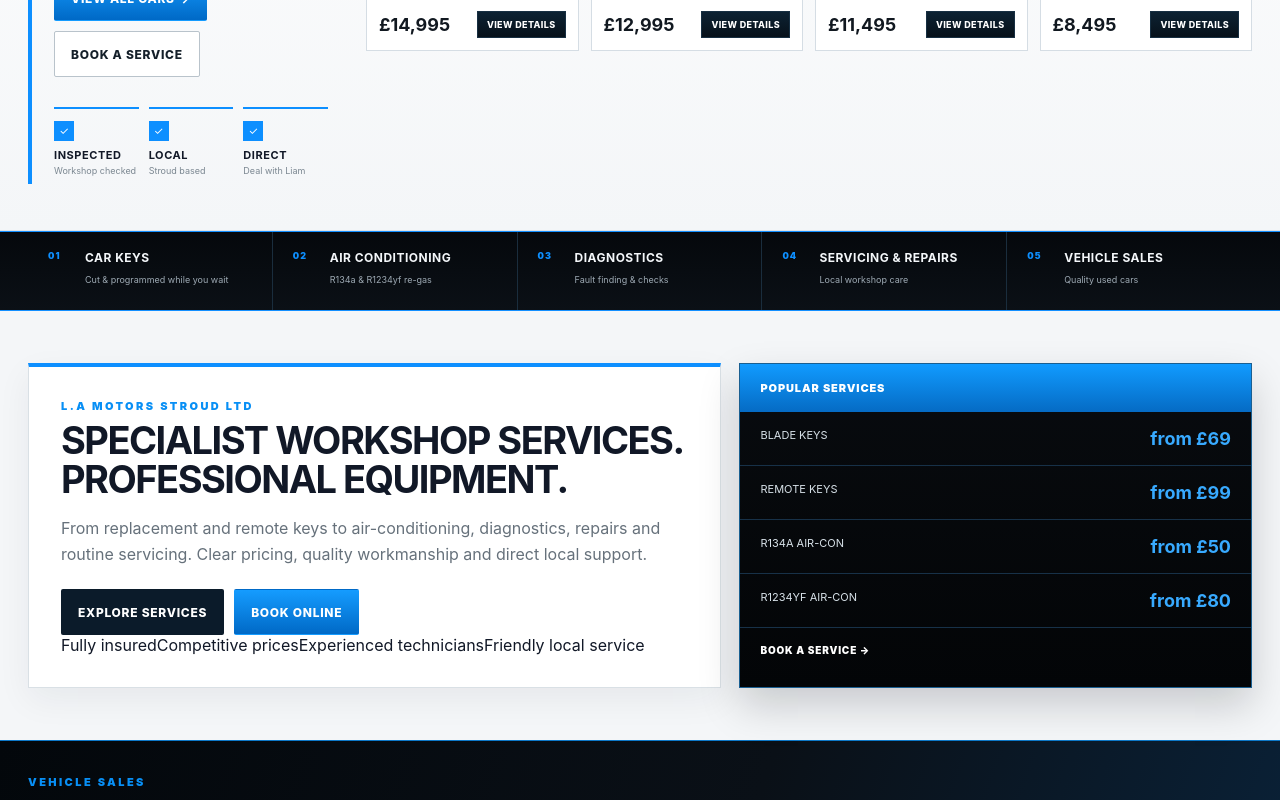
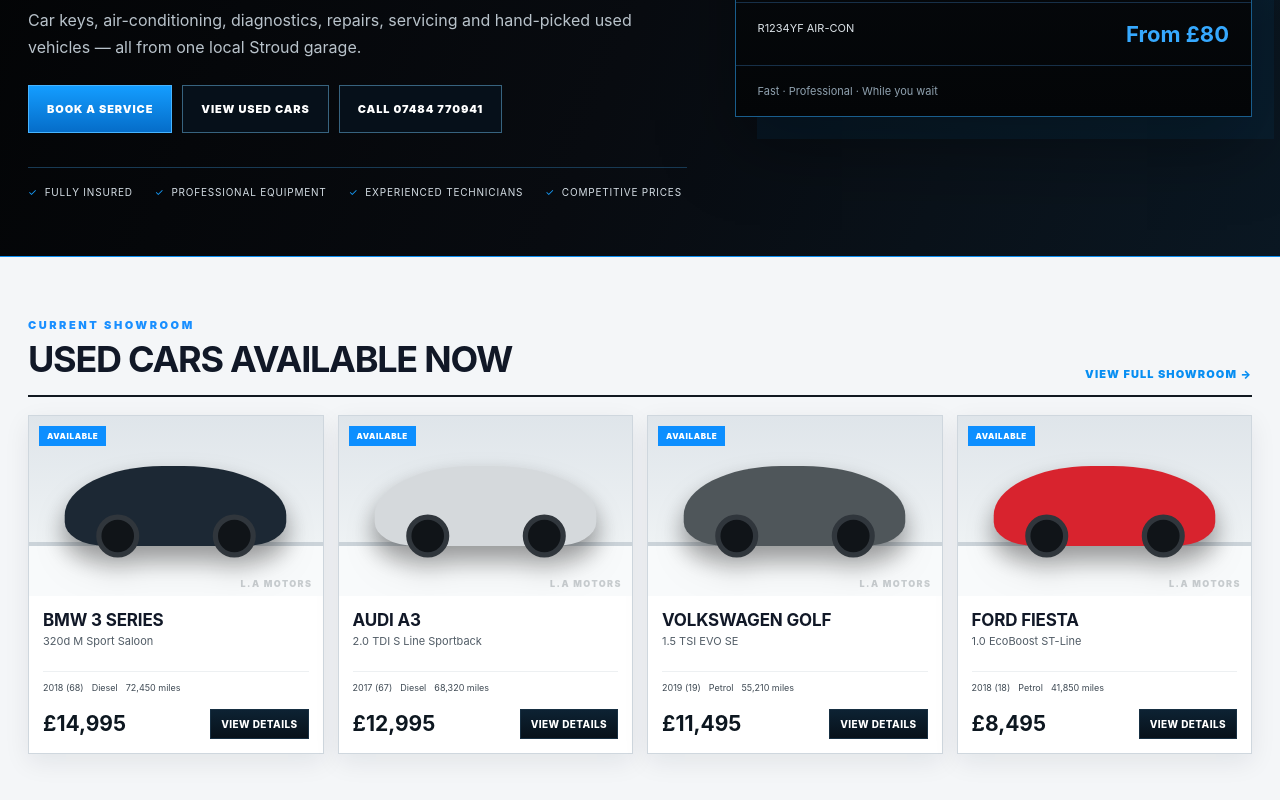
Before and after one commit to mikeru1990-cpu/la-motors-connect, a Next.js app in the folder v3/: page / in a window 1280 px wide. Shown: the part 500-1300 px from the top of the page. Built offline with nearby package versions, Linux system fonts and the light colour scheme.

Commit message:
Rebuild homepage around premium poster-inspired L.A Motors design

```diff
--- a/v3/app/page.tsx
+++ b/v3/app/page.tsx
@@ -8,13 +8,11 @@
 ];
 
 export default function Home(){return <main>
-<section className="showroomHero"><div className="shell showroomHeroGrid"><div className="showroomIntro"><span className="kicker">Automotive specialists · Stroud</span><h1>Quality used cars</h1><h2>Hand picked. Fair prices.</h2><p>Browse current stock, arrange a viewing, book workshop work or speak directly with Liam.</p><div className="actions"><Link className="btn blue" href="/cars">View All Cars →</Link><Link className="btn showroomOutline" href="/booking">Book a Service</Link></div><div className="showroomTrust"><span><i>✓</i><b>Inspected</b><small>Workshop checked</small></span><span><i>✓</i><b>Local</b><small>Stroud based</small></span><span><i>✓</i><b>Direct</b><small>Deal with Liam</small></span></div></div><div className="heroStockArea"><div className="stockTopline"><div><span className="kicker">Latest stock</span><strong>Available now</strong></div><Link href="/cars">View showroom →</Link></div><div className="heroCarGrid">{demoCars.map(c=><article className="vehicleCard" key={c.make+c.model}><div className={`vehiclePhoto ${c.tone}`}><span className="stockTag">Available</span><div className="carShape"><i/><i/></div></div><div className="vehicleBody"><h3>{c.make} {c.model}</h3><p>{c.detail}</p><div className="vehicleSpecs"><span>{c.year}</span><span>{c.fuel}</span><span>{c.miles}</span></div><div className="vehicleFoot"><strong>{c.price}</strong><Link href="/cars" className="miniBtn">View Details</Link></div></div></article>)}</div></div></div></section>
+<section className="premiumHero"><div className="shell premiumHeroInner"><div><span className="premiumEyebrow">L.A Motors Stroud Ltd · Automotive Specialists</span><h1><span>Workshop expertise.</span>Quality used cars.</h1><p>Car keys, air-conditioning, diagnostics, repairs, servicing and hand-picked used vehicles — all from one local Stroud garage.</p><div className="premiumActions"><Link className="premiumBtn primary" href="/booking">Book a Service</Link><Link className="premiumBtn" href="/cars">View Used Cars</Link><a className="premiumBtn" href="tel:07484770941">Call 07484 770941</a></div><div className="premiumTrust"><span>Fully insured</span><span>Professional equipment</span><span>Experienced technicians</span><span>Competitive prices</span></div></div><div className="heroServiceBoard"><div className="heroServiceHead">Popular services</div><div className="heroServiceRow"><span>Blade keys</span><b>From £69</b></div><div className="heroServiceRow"><span>Remote keys</span><b>From £99</b></div><div className="heroServiceRow"><span>R134a air-con</span><b>From £50</b></div><div className="heroServiceRow"><span>R1234yf air-con</span><b>From £80</b></div><div className="heroServiceFoot">Fast · Professional · While you wait</div></div></div></section>
 
-<section className="brandRibbon"><div className="shell brandRibbonGrid"><div><span>01</span><b>Car Keys</b><small>Cut & programmed while you wait</small></div><div><span>02</span><b>Air Conditioning</b><small>R134a & R1234yf re-gas</small></div><div><span>03</span><b>Diagnostics</b><small>Fault finding & checks</small></div><div><span>04</span><b>Servicing & Repairs</b><small>Local workshop care</small></div><div><span>05</span><b>Vehicle Sales</b><small>Quality used cars</small></div></div></section>
+<section className="premiumSection"><div className="shell"><div className="premiumSectionHead"><div><span className="premiumEyebrow">Current showroom</span><h2>Used cars available now</h2></div><Link href="/cars">View full showroom →</Link></div><div className="premiumCars">{demoCars.map(c=><article className="premiumCard vehicleCard" key={c.make+c.model}><div className={`vehiclePhoto ${c.tone}`}><span className="stockTag">Available</span><div className="carShape"><i/><i/></div></div><div className="vehicleBody"><h3>{c.make} {c.model}</h3><p>{c.detail}</p><div className="vehicleSpecs"><span>{c.year}</span><span>{c.fuel}</span><span>{c.miles}</span></div><div className="vehicleFoot"><strong>{c.price}</strong><Link href="/cars" className="miniBtn">View Details</Link></div></div></article>)}</div></div></section>
 
-<section className="shell workshopFeature"><div className="workshopCopy"><span className="kicker">L.A Motors Stroud Ltd</span><h2>Specialist workshop services.<br/>Professional equipment.</h2><p>From replacement and remote keys to air-conditioning, diagnostics, repairs and routine servicing. Clear pricing, quality workmanship and direct local support.</p><div className="actions"><Link className="btn dark" href="/services">Explore Services</Link><Link className="btn blue" href="/booking">Book Online</Link></div><div className="featureChecks"><span>Fully insured</span><span>Competitive prices</span><span>Experienced technicians</span><span>Friendly local service</span></div></div><div className="priceBoard"><div className="priceBoardHead">Popular services</div><div className="priceLine"><span>Blade keys</span><b>from £69</b></div><div className="priceLine"><span>Remote keys</span><b>from £99</b></div><div className="priceLine"><span>R134a air-con</span><b>from £50</b></div><div className="priceLine"><span>R1234yf air-con</span><b>from £80</b></div><Link href="/booking">Book a service →</Link></div></section>
+<section className="workshopPosterSection"><div className="shell workshopPosterGrid"><article className="posterPanel"><span className="premiumEyebrow">Car keys</span><h2>Cut & programmed <span>while you wait.</span></h2><p>Spare keys, lost keys, remote keys, blade keys, immobiliser programming and key coding for all makes and models.</p><div className="posterPrice"><div><small>Blade keys from</small><b>£69</b></div><div><small>Remote keys from</small><b>£99</b></div></div><div className="posterChecks"><span>All makes & models</span><span>Immobiliser programming</span><span>Key coding</span><span>Fast local service</span></div></article><article className="posterPanel"><span className="premiumEyebrow">Air-con re-gas</span><h2>Keep your <span>cool.</span></h2><p>Professional air-conditioning re-gas using specialist equipment, with leak checks available.</p><div className="posterPrice"><div><small>R134a from</small><b>£50</b></div><div><small>R1234yf from</small><b>£80</b></div></div><div className="posterChecks"><span>Colder air</span><span>Removes moisture</span><span>Protects compressor</span><span>Improves efficiency</span></div></article></div></section>
 
-<section className="sellBand"><div className="shell sellBandInner"><div><span className="kicker">Vehicle sales</span><h2>Buying or selling a car?</h2><p>Browse current L.A Motors stock or speak directly with Liam if you have a vehicle to sell or part exchange.</p></div><div className="actions"><a className="btn blue" href="tel:07484770941">Call Liam</a><Link className="btn outlineDark" href="/cars">Browse Showroom</Link></div></div></section>
-
-<section className="shell opsTeaser"><div><span className="kicker">Garage management</span><h2>Liam's control centre.</h2><p>Bookings, jobs, customers, stock, quotes, invoices and reminders in one clean dashboard.</p></div><Link className="btn dark" href="/dashboard">Open Dashboard →</Link></section>
+<section className="premiumSell"><div className="shell premiumSellInner"><div><span className="premiumEyebrow">Vehicle sales</span><h2>Buying or selling a car?</h2><p>Browse current stock or speak directly with Liam if you have a vehicle to sell or part exchange.</p></div><div className="premiumActions"><Link className="premiumBtn primary" href="/cars">Browse Showroom</Link><a className="premiumBtn" href="tel:07484770941">Speak to Liam</a></div></div></section>
 </main>}
```
